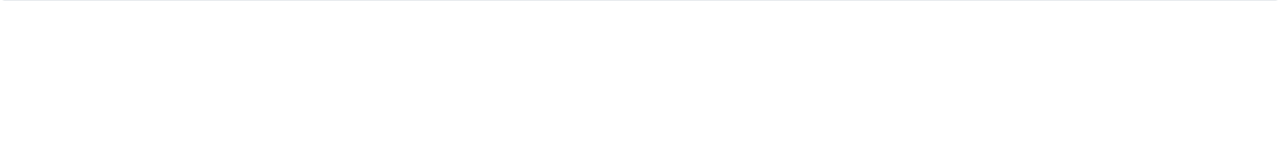
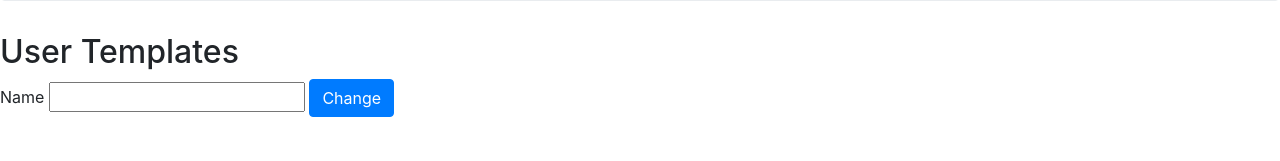
Before and after one commit to graysonhead/MADST, a Flask app: template app/templates/admin_org.html in a window 1280 px wide. Shown: the part 207-368 px from the top of the page. Run offline with Flask 2, Linux system fonts and the light colour scheme; the template is opened without the code that fills it: values that come from a table or form of the project are taken from there, others are empty; parts of the project's set-up code (start-up, migrations or seed data) failed here and were passed over; some libraries are stand-ins or nearby versions.

Commit message:
Adding Admin pages

```diff
--- a/app/forms.py
+++ b/app/forms.py
@@ -10,3 +10,6 @@ class LoginForm(Form):
 
 class PasswordChange(Form):
 	password = PasswordField('Password', validators=[DataRequired()])
+
+class AddName(Form):
+	name = StringField('Name', validators=[DataRequired()])
--- a/app/models.py
+++ b/app/models.py
@@ -213,7 +213,8 @@ class Organization(db.Model):
 		self.sync_key = crypt.genpass(32)
 
 	def add_template(self, name):
-		template = db.session.query(UserTemplate).filter_by(name=name).first()
+		# template = db.session.query(UserTemplate).filter_by(name=name).filter_by(org_id=self.id).first()
+		template = db.session.query(UserTemplate).filter(UserTemplate.name.like(name)).filter(UserTemplate.organization.like(self.id)).first()
 		if template:
 			self.templates.append(template)
 		else:
--- a/app/templates/admin_org.html
+++ b/app/templates/admin_org.html
@@ -6,15 +6,18 @@
     <div class="jumbotron">
             <p><h1>Organization Admin: {{ org.name }}</h1></p>
     </div>
-
-    <div>
+    <div><h2>User Templates</h2>
         {% for i in templates %}
         <div>
-            <a href={{ url_for('admin_org_template',template_id=i.id) }}>{{ i.name.title() }}
+            <a href={{ url_for('admin_org_template',template_id=i.id) }}>{{ i.name.title() }}</a>
         </div>
         {% endfor %}
+        {{ form.hidden_tag() }}
+        <form action="" method="post" name="add">
+            {{ form.name.label }} {{ form.name }}
+            <input class="btn btn-primary" type="submit" value="Change">
+        </form>
     </div>
-
 </main>
 
 {% endblock %}
--- a/app/views.py
+++ b/app/views.py
@@ -1,7 +1,7 @@
 from flask import render_template, flash, redirect, url_for, request
 from app import app, db, models, g, login_manager, login_user, logout_user, login_required, current_user
 from .decorators import required
-from .forms import LoginForm, PasswordChange
+from .forms import LoginForm, PasswordChange, AddName
 
 # from flask.ext.permissions.decorators import user_is, user_has
 
@@ -77,10 +77,25 @@ def admin_orgs():
 
 @required('Admin')
 @login_required
-@app.route('/admin/org', methods=['GET'])
+@app.route('/admin/org', methods=['GET', 'POST'])
 def admin_org():
 	""" Allows viewing and modification of Organization Attributes"""
 	org_id = request.args.get('org_id', default = 1, type = int)
+	form = AddName()
+	if form.name.data:
+		sesh = db.session()
+		try:
+			org = sesh.query(models.Organization).filter_by(id=org_id).first()
+			org.add_template(form.name.data)
+			sesh.add(org)
+			sesh.commit()
+			flash("Added {} to {}".format(form.name.data, org.name))
+		except:
+			sesh.rollback()
+			flash("DB write failed", 'error')
+		finally:
+			sesh.close()
+		return(redirect(url_for("admin_org")))
 	sesh = db.session()
 	try:
 		org = sesh.query(models.Organization).filter_by(id=org_id).first()
@@ -89,8 +104,11 @@ def admin_org():
 		sesh.rollback()
 	finally:
 		sesh.close()
+
+
 	return render_template(
 		'admin_org.html',
+		form=form,
 		title='Organization Admin: {}'.format(org.name.title()),
 		org=org,
 		templates=templates
```
